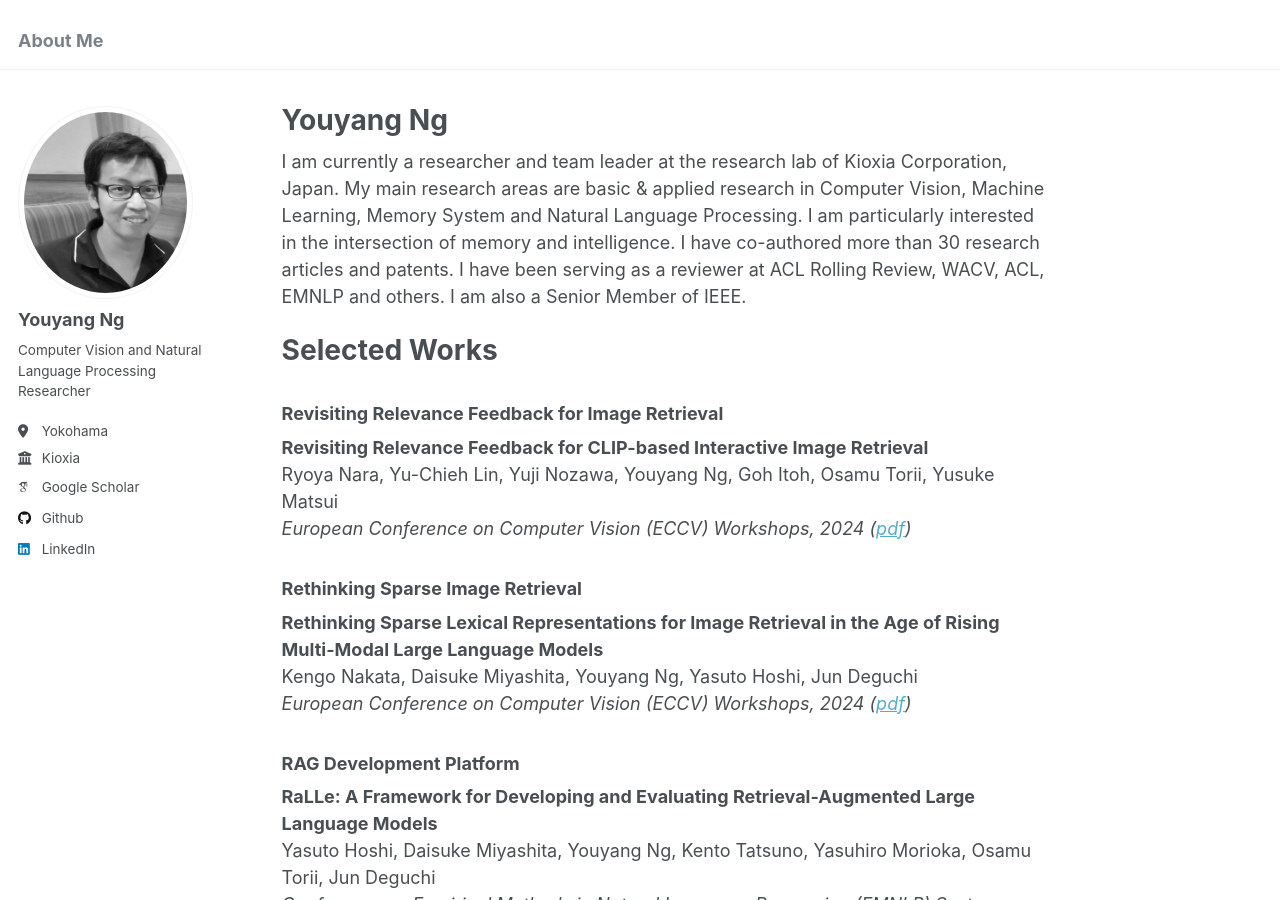
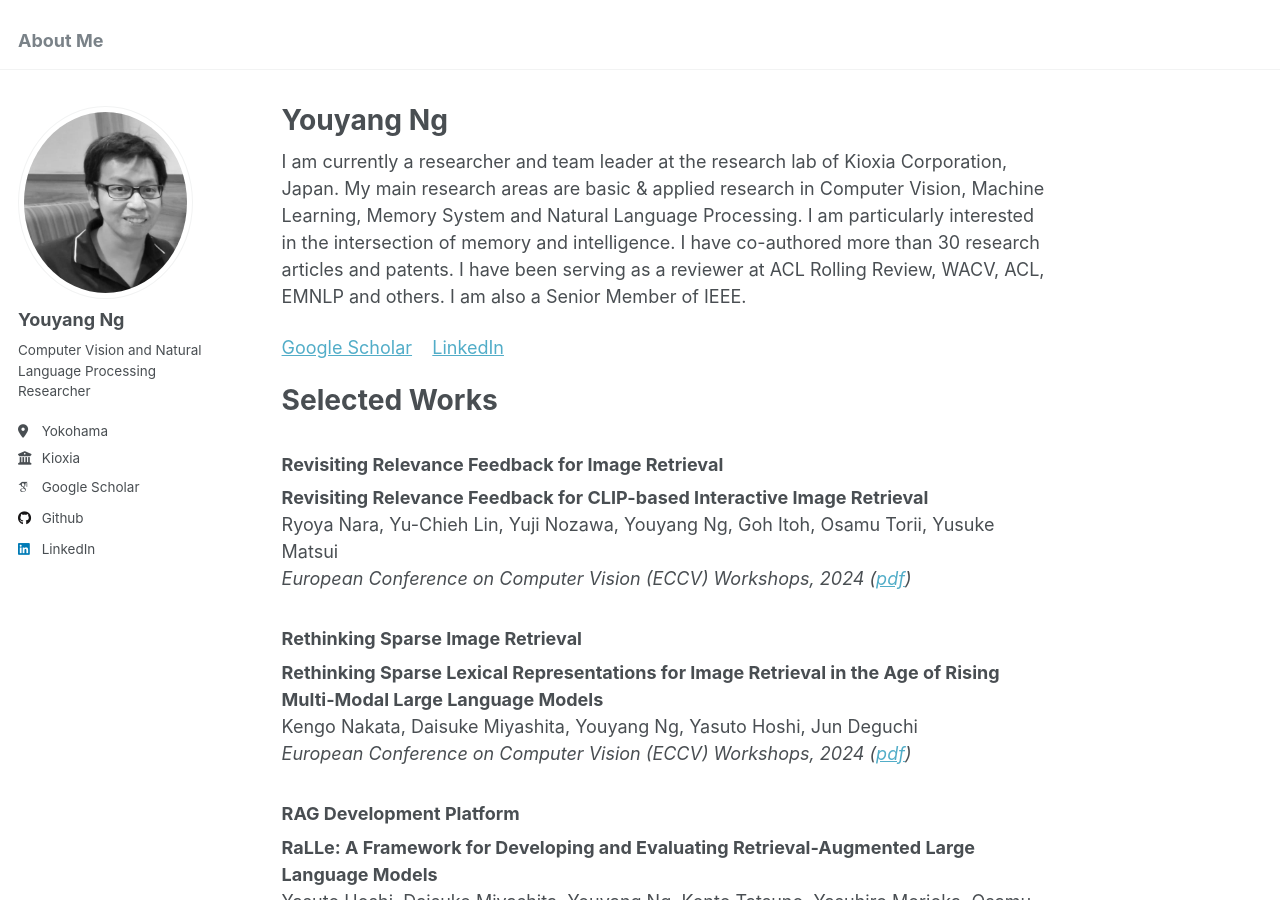
Before and after one commit to yy29/yy29.github.io, a Jekyll site: the page built from _pages/about.md, in a window 1280 px wide and 900 px high. Built offline with Jekyll 4.4.1, drawn with Linux system fonts in a browser that asks for light colours; some web fonts are replaced.

Commit message:
Update about.md

```diff
--- a/_pages/about.md
+++ b/_pages/about.md
@@ -8,6 +8,8 @@ redirect_from:
 ---
 
 I am currently a researcher and team leader at the research lab of Kioxia Corporation, Japan. My main research areas are basic & applied research in Computer Vision, Machine Learning, Memory System and Natural Language Processing. I am particularly interested in the intersection of memory and intelligence. I have co-authored more than 30 research articles and patents. I have been serving as a reviewer at ACL Rolling Review, WACV, ACL, EMNLP and others. I am also a Senior Member of IEEE.
+
+[Google Scholar](https://scholar.google.com/citations?user=4BGLw_QAAAAJ) &nbsp;&nbsp; [LinkedIn](https://www.linkedin.com/in/youyang-ng-55a10ab9/)
 
 Selected Works
 ======
```
